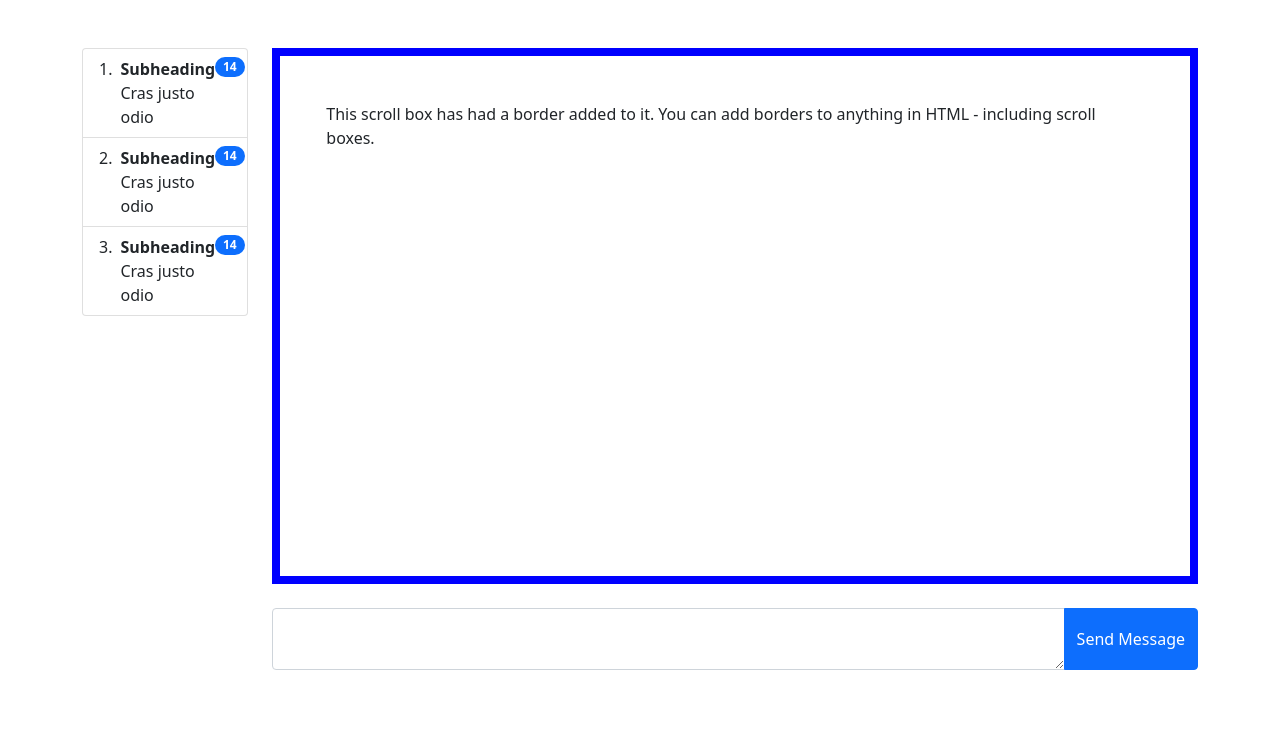
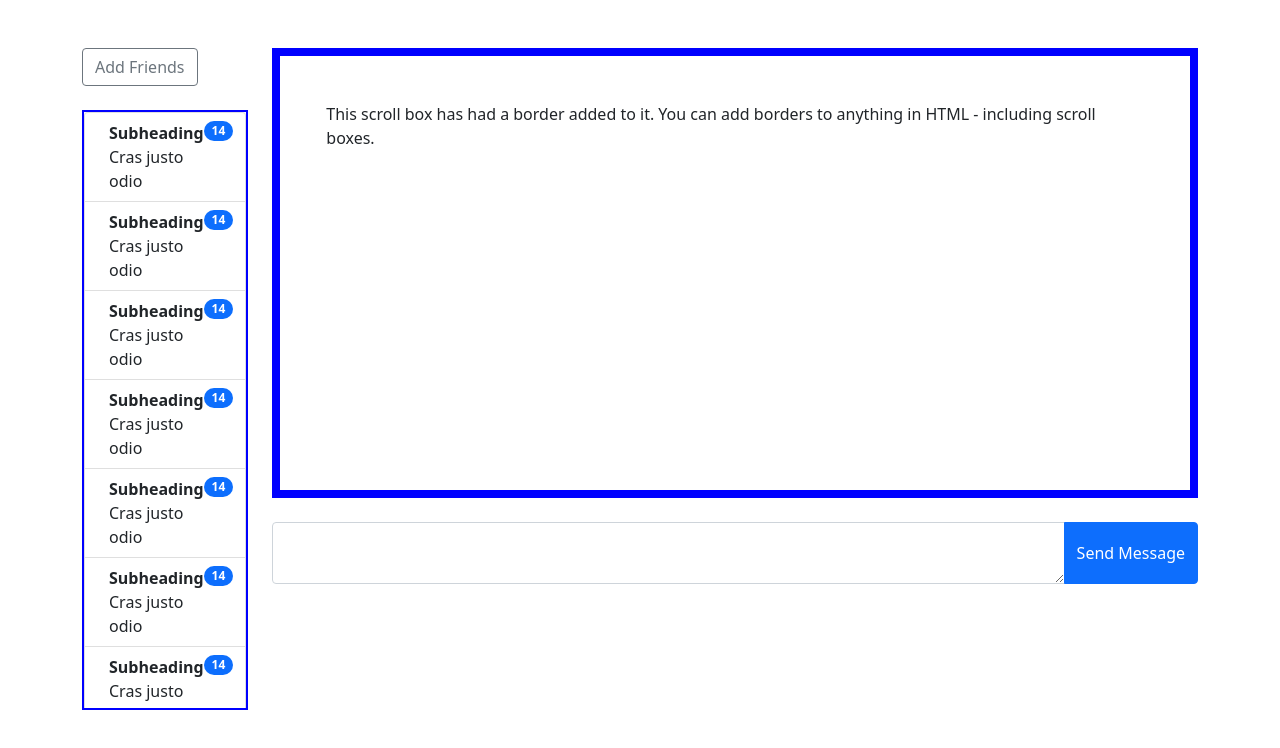
Before and after one commit to DongMZ1/Chatappfrontend, a React (Create React App) app: page / in a window 1280 px wide. Both pictures are taken after typing "Sample", "Sample123" into the empty fields and a click on the button "Login". Shown: the top 748 px of the page. Built offline with nearby package versions, Linux system fonts and the light colour scheme; no server answers.

Commit message:
add onchange for send message box, fix sidenavbar bug

```diff
--- /dev/null
+++ b/src/components/Addfriend.js
@@ -0,0 +1,24 @@
+import React from 'react'
+import {Modal, Button} from 'react-bootstrap'
+const Addfriend = ({showaddfriend, setshowaddfriend}) =>{
+    return<>
+        <Modal
+        size="lg"
+        show={showaddfriend}
+        onHide={() => setshowaddfriend(false)}
+        aria-labelledby="example-modal-sizes-title-lg"
+      >
+        <Modal.Header>
+          <Modal.Title id="example-modal-sizes-title-lg">
+            Large Modal
+          </Modal.Title>
+        </Modal.Header>
+        <Modal.Body>...</Modal.Body>
+        <Modal.Footer>
+        <Button onClick={() => setshowaddfriend(false)}>Close</Button>
+        </Modal.Footer>
+      </Modal>
+    </>
+}
+
+export default Addfriend;
--- a/src/components/Chatcontent.js
+++ b/src/components/Chatcontent.js
@@ -1,11 +1,11 @@
 import React from "react";
 
-const Chatcontent = () => {
+const Chatcontent = ({messagearray}) => {
   return (
     <>
       <div
         style={{
-          height: "200%",
+          height: "450px",
           overflow: "auto",
           border: "8px solid blue",
           padding: "5%",
--- a/src/components/Fixedfooterinput.js
+++ b/src/components/Fixedfooterinput.js
@@ -1,11 +1,12 @@
 import React from 'react';
 import {Button} from 'react-bootstrap'
 
-const Fixedfooterinput = () =>{
+const Fixedfooterinput = ({setmessagetosend}) =>{
+
     return <>
        <div className="input-group mb-3" >
-        <textarea type="text" className="form-control" />
-        <Button>Send Message</Button>
+        <textarea type="text" className="form-control" onChange={(e) => setmessagetosend(e.target.value)} />
+        <Button onClick={()=>{}}>Send Message</Button>
       </div>
     </>
 }
--- a/src/components/Sidebar.js
+++ b/src/components/Sidebar.js
@@ -1,32 +1,116 @@
-import React from "react";
+import React, {useState} from "react";
 import { useSelector, useDispatch } from "react-redux";
-
+import Addfriend from '../components/Addfriend'
 const Sidebar = () => {
+  const [showaddfriend, setshowaddfriend] = useState(false);
   const dispatch = useDispatch();
   return (
-    <ol class="list-group list-group-numbered">
-  <li class="list-group-item d-flex justify-content-between align-items-start">
-    <div class="ms-2 me-auto">
-      <div class="fw-bold">Subheading</div>
+    <>
+     <Addfriend showaddfriend={showaddfriend} setshowaddfriend={setshowaddfriend} />
+     <button type="button" onClick={()=>setshowaddfriend(true)} className="btn btn-outline-secondary">Add Friends</button>
+     <br />
+     <br />
+    <div style={{ height: "600px",
+          overflow: "auto",
+          border: "2px solid blue"
+          }}>
+      {/**------------------------container-------------------------------- */}
+    <ol className="list-group list-group-numbered">
+  <ul className="list-group-item d-flex justify-content-between align-items-start">
+    <div className="ms-2 me-auto">
+      <div className="fw-bold">Subheading</div>
       Cras justo odio
     </div>
-    <span class="badge bg-primary rounded-pill">14</span>
-  </li>
-  <li class="list-group-item d-flex justify-content-between align-items-start">
-    <div class="ms-2 me-auto">
-      <div class="fw-bold">Subheading</div>
+    <span className="badge bg-primary rounded-pill">14</span>
+  </ul>
+  <ul className="list-group-item d-flex justify-content-between align-items-start">
+    <div className="ms-2 me-auto">
+      <div className="fw-bold">Subheading</div>
       Cras justo odio
     </div>
-    <span class="badge bg-primary rounded-pill">14</span>
-  </li>
-  <li class="list-group-item d-flex justify-content-between align-items-start">
-    <div class="ms-2 me-auto">
-      <div class="fw-bold">Subheading</div>
+    <span className="badge bg-primary rounded-pill">14</span>
+  </ul>
+  <ul className="list-group-item d-flex justify-content-between align-items-start">
+    <div className="ms-2 me-auto">
+      <div className="fw-bold">Subheading</div>
       Cras justo odio
     </div>
-    <span class="badge bg-primary rounded-pill">14</span>
-  </li>
+    <span className="badge bg-primary rounded-pill">14</span>
+  </ul>
+  <ul className="list-group-item d-flex justify-content-between align-items-start">
+    <div className="ms-2 me-auto">
+      <div className="fw-bold">Subheading</div>
+      Cras justo odio
+    </div>
+    <span className="badge bg-primary rounded-pill">14</span>
+  </ul>
+  <ul className="list-group-item d-flex justify-content-between align-items-start">
+    <div className="ms-2 me-auto">
+      <div className="fw-bold">Subheading</div>
+      Cras justo odio
+    </div>
+    <span className="badge bg-primary rounded-pill">14</span>
+  </ul>
+  <ul className="list-group-item d-flex justify-content-between align-items-start">
+    <div className="ms-2 me-auto">
+      <div className="fw-bold">Subheading</div>
+      Cras justo odio
+    </div>
+    <span className="badge bg-primary rounded-pill">14</span>
+  </ul>
+  <ul className="list-group-item d-flex justify-content-between align-items-start">
+    <div className="ms-2 me-auto">
+      <div className="fw-bold">Subheading</div>
+      Cras justo odio
+    </div>
+    <span className="badge bg-primary rounded-pill">14</span>
+  </ul>
+  <ul className="list-group-item d-flex justify-content-between align-items-start">
+    <div className="ms-2 me-auto">
+      <div className="fw-bold">Subheading</div>
+      Cras justo odio
+    </div>
+    <span className="badge bg-primary rounded-pill">14</span>
+  </ul>
+  <ul className="list-group-item d-flex justify-content-between align-items-start">
+    <div className="ms-2 me-auto">
+      <div className="fw-bold">Subheading</div>
+      Cras justo odio
+    </div>
+    <span className="badge bg-primary rounded-pill">14</span>
+  </ul>
+  <ul className="list-group-item d-flex justify-content-between align-items-start">
+    <div className="ms-2 me-auto">
+      <div className="fw-bold">Subheading</div>
+      Cras justo odio
+    </div>
+    <span className="badge bg-primary rounded-pill">14</span>
+  </ul>
+  <ul className="list-group-item d-flex justify-content-between align-items-start">
+    <div className="ms-2 me-auto">
+      <div className="fw-bold">Subheading</div>
+      Cras justo odio
+    </div>
+    <span className="badge bg-primary rounded-pill">14</span>
+  </ul>
+  <ul className="list-group-item d-flex justify-content-between align-items-start">
+    <div className="ms-2 me-auto">
+      <div className="fw-bold">Subheading</div>
+      Cras justo odio
+    </div>
+    <span className="badge bg-primary rounded-pill">14</span>
+  </ul>
+  <ul className="list-group-item d-flex justify-content-between align-items-start">
+    <div className="ms-2 me-auto">
+      <div className="fw-bold">Subheading</div>
+      Cras justo odio
+    </div>
+    <span className="badge bg-primary rounded-pill">14</span>
+  </ul>
 </ol>
+    {/**------------------------end of container-------------------------------- */}
+    </div>
+</>
   );
 };
 
--- a/src/pages/Homepageafterlogin.js
+++ b/src/pages/Homepageafterlogin.js
@@ -8,6 +8,7 @@ import Chatcontent from '../components/Chatcontent'
 
 const Homepageafterlogin = () => {
   const [message, setmessage] = useState();
+  const [messagetosend, setmessagetosend] = useState();
   const dispatch = useDispatch();
   const socket = io("localhost:5000");
   useEffect(() => {
@@ -15,10 +16,6 @@ const Homepageafterlogin = () => {
       setmessage(data);
     });
   });
-
-  const sendmessage = () => {
-    socket.emit("message", "frontend works");
-  };
 
   return (
     <>
@@ -32,7 +29,7 @@ const Homepageafterlogin = () => {
         <div className="col-10">
           <Chatcontent />
           <br />
-          <Fixedfooterinput />
+          <Fixedfooterinput setmessagetosend={setmessagetosend} />
         </div>
       </div>
       </div>
```
